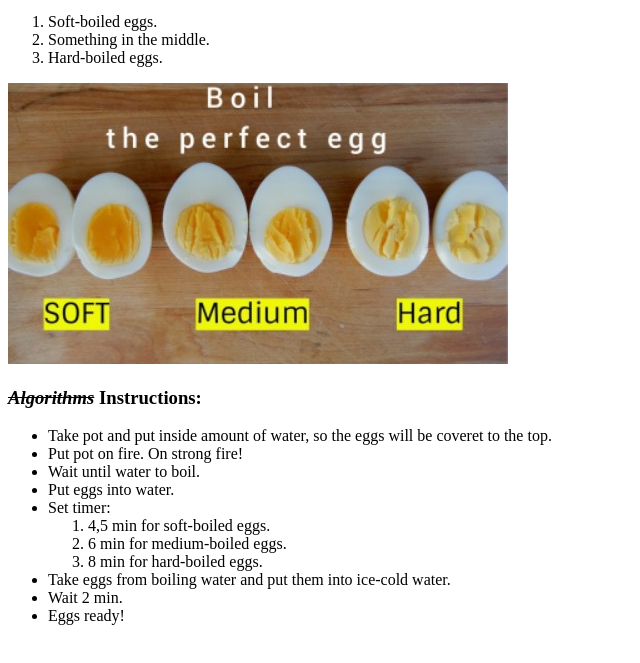
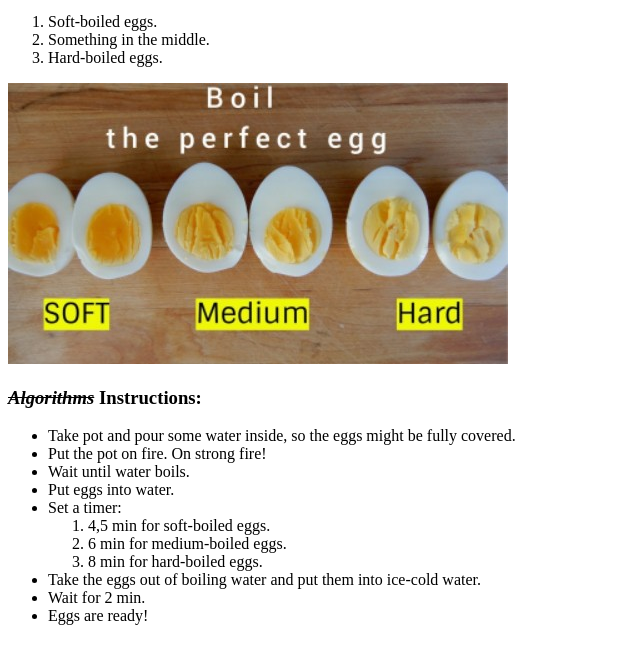
Before and after one commit to carter3838/Recipes-site, a plain HTML site: page boiled_eggs.html in a window 1280 px wide. Shown: the part 101-764 px from the top of the page, without its empty margins (0-640 px from the left). Drawn offline with Linux system fonts and the light colour scheme; files whose address does not match are found by name.

Commit message:
Correction of grammar and spelling

```diff
--- a/boiled_eggs.html
+++ b/boiled_eggs.html
@@ -18,20 +18,20 @@
     </p>
     <h3><em><strike>Algorithms</strike></em> Instructions:</h3>
     <ul>
-        <li>Take pot and put inside amount of water, so the eggs will be coveret to the top.</li>
-        <li>Put pot on fire. On strong fire!</li>
-        <li>Wait until water to boil.</li>
+        <li>Take pot and pour some water inside, so the eggs might be fully covered.</li>
+        <li>Put the pot on fire. On strong fire!</li>
+        <li>Wait until water boils.</li>
         <li>Put eggs into water.</li>
-        <li>Set timer:
+        <li>Set a timer:
             <ol>
                 <li>4,5 min for soft-boiled eggs.</li>
                 <li>6 min for medium-boiled eggs.</li>
                 <li>8 min for hard-boiled eggs.</li>
             </ol>
         </li>
-        <li>Take eggs from boiling water and put them into ice-cold water.</li>
-        <li>Wait 2 min.</li>
-        <li>Eggs ready!</li>
+        <li>Take the eggs out of boiling water and put them into ice-cold water.</li>
+        <li>Wait for 2 min.</li>
+        <li>Eggs are ready!</li>
     </ul>
 </body>
 </html>
```
